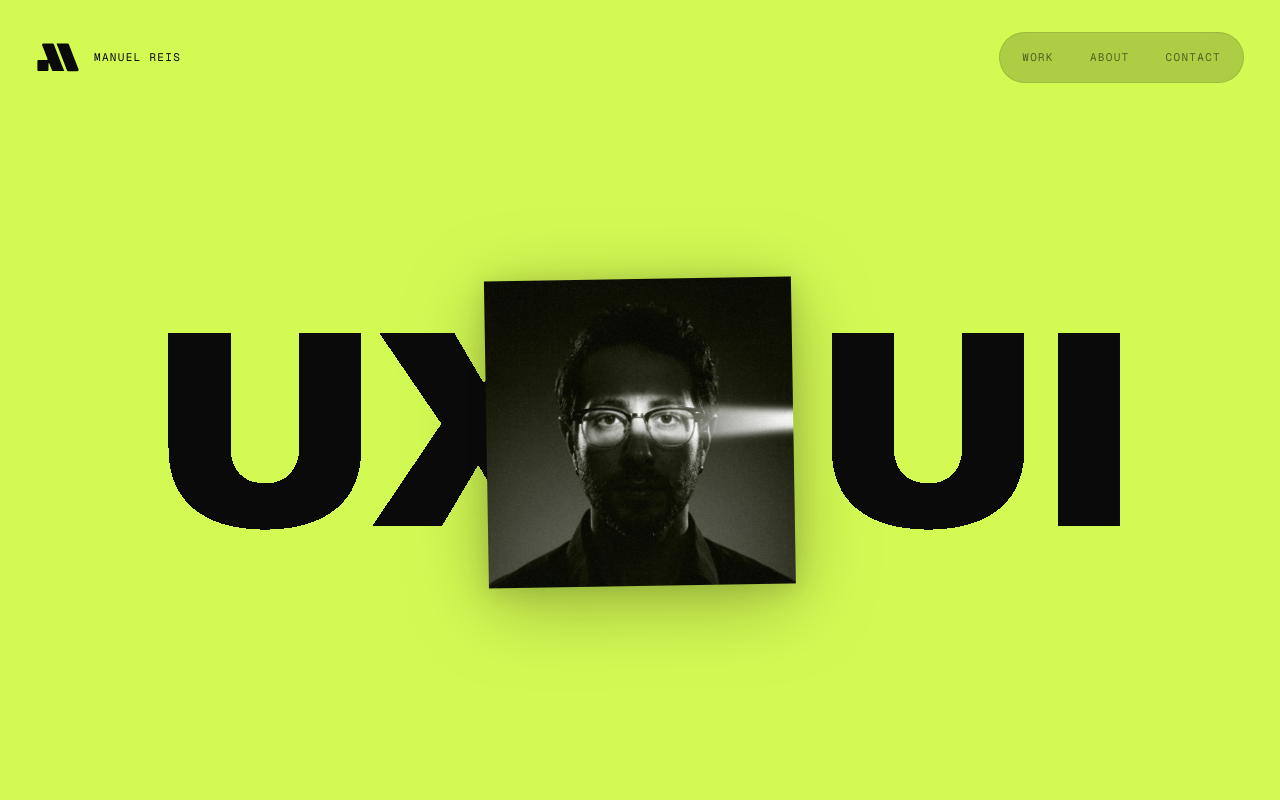
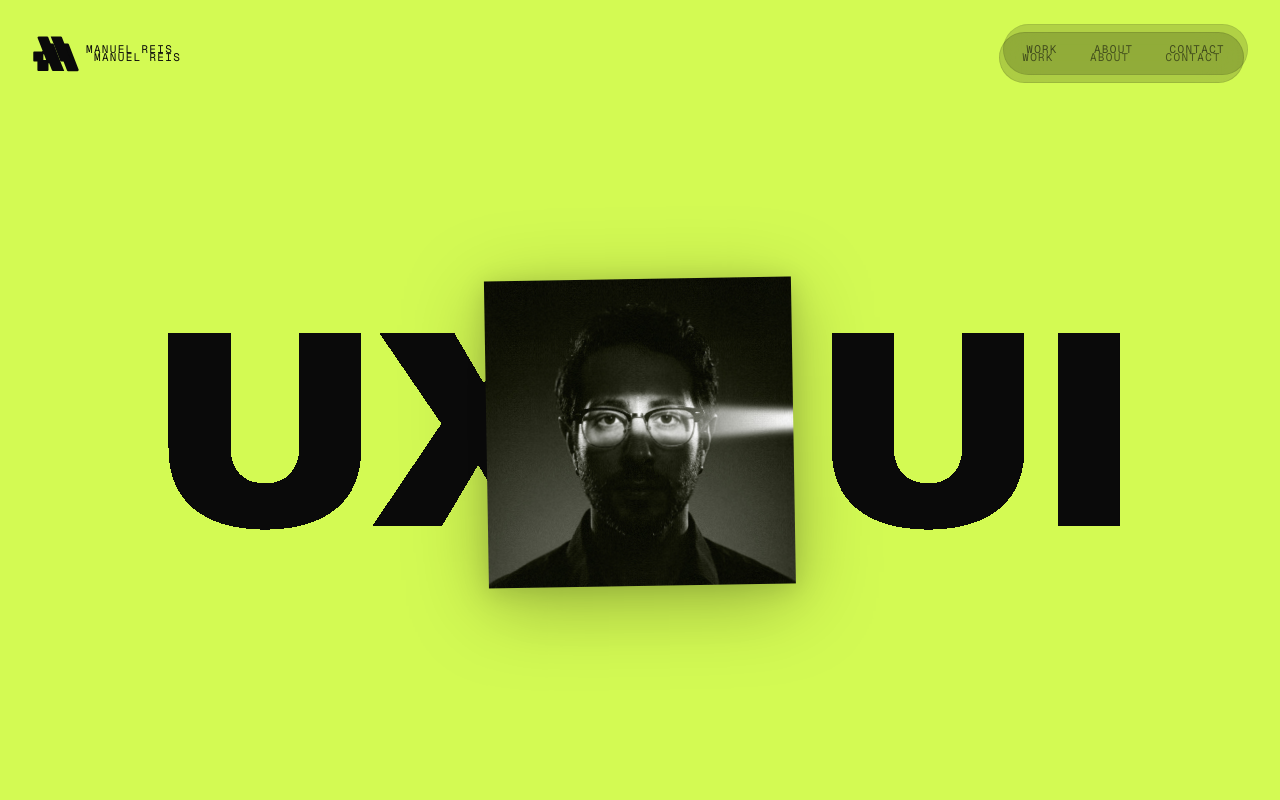
Before and after one commit to mafdr/portfolio_2, a Next.js app: page / in a window 1280 px wide. Shown: the top 800 px of the page. Built offline with nearby package versions, Linux system fonts and the light colour scheme.

Commit message:
Update page.tsx

```diff
--- a/app/page.tsx
+++ b/app/page.tsx
@@ -3,16 +3,40 @@
 import { SelectedWork } from '@/components/sections/selected-work';
 import { About } from '@/components/sections/about';
 import { Footer } from '@/components/sections/footer';
+import { NavFloating } from '@/components/sections/nav-floating';
 
+/**
+ * Home
+ *
+ * Efecto "cortina" (sticky stack) en dos transiciones:
+ * 1. Hero → SelectedWork: el Hero queda sticky detrás y SelectedWork sube y lo tapa.
+ * 2. (Work+Marquee) → About: quedan sticky detrás y About sube y los tapa.
+ *
+ * Cada bloque "cubierto" va en un wrapper sticky (top:0, z-index bajo).
+ * El bloque que cubre tiene fondo sólido y z-index mayor.
+ */
 export default function HomePage() {
   return (
     <>
+      <NavFloating />
       <main>
-        <Hero />
-        <SelectedWork />
-        <ClientMarquee />
-        <About />
+        {/* Bloque 1: Hero — sticky, será cubierto */}
+        <div className="stack-sticky" style={{ zIndex: 1 }}>
+          <Hero />
+        </div>
+
+        {/* Bloque 2: SelectedWork — sube y cubre el hero */}
+        <div className="stack-cover" style={{ zIndex: 2 }}>
+          <SelectedWork />
+          <ClientMarquee />
+        </div>
+
+        {/* Bloque 3: About — sube y cubre lo anterior (WHO AM I) */}
+        <div className="stack-cover" style={{ zIndex: 3 }}>
+          <About />
+        </div>
       </main>
+
       <Footer />
     </>
   );
```
